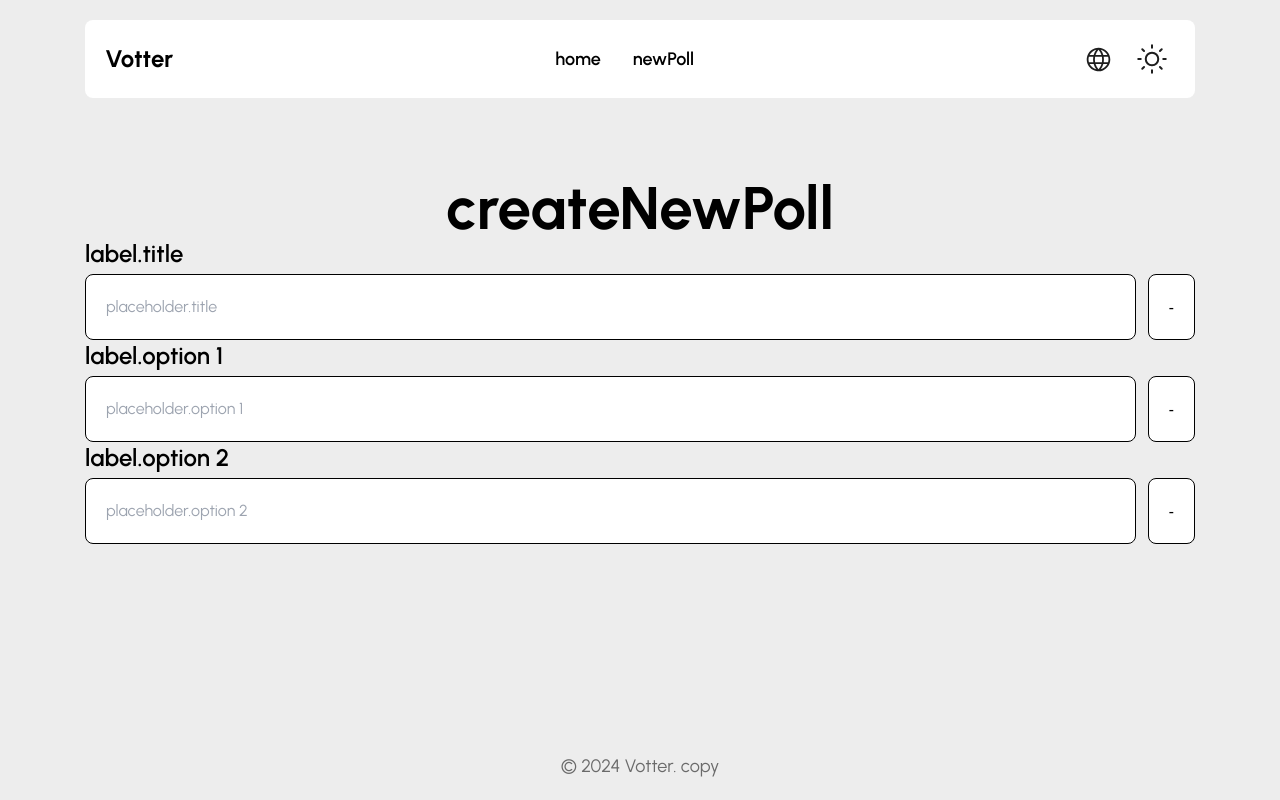
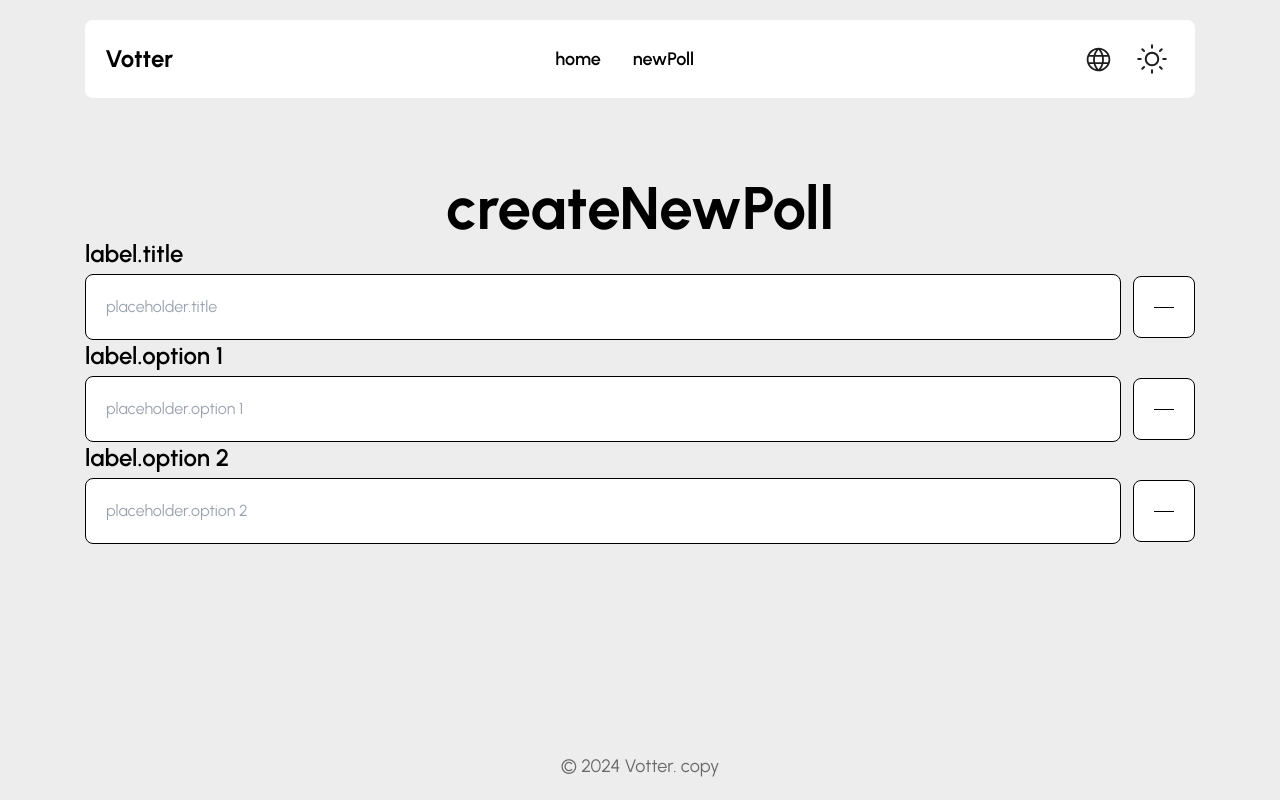
Before and after one commit to Guilherme-Matosoli/vooter-client, a Next.js app: page /en/poll/new in a window 1280 px wide. Built offline with nearby package versions, Linux system fonts and the light colour scheme; what i18next-resources-to-backend would draw is missing.

Commit message:
stylish minus sign :heavy_minus_sign:

```diff
--- a/src/components/Input/index.tsx
+++ b/src/components/Input/index.tsx
@@ -27,7 +27,7 @@ export const Input = forwardRef((props: InputProps, ref: Ref<HTMLInputElement>)
         <button className="p-5 aspect-square flex items-center justify-center bg-white
           rounded-lg border border-black cursor-pointer hover:bg-gray-200"
         >
-          -
+          <span className="w-5 h-[1px] bg-black"></span>
         </button>
       </div>
     </section >
```
